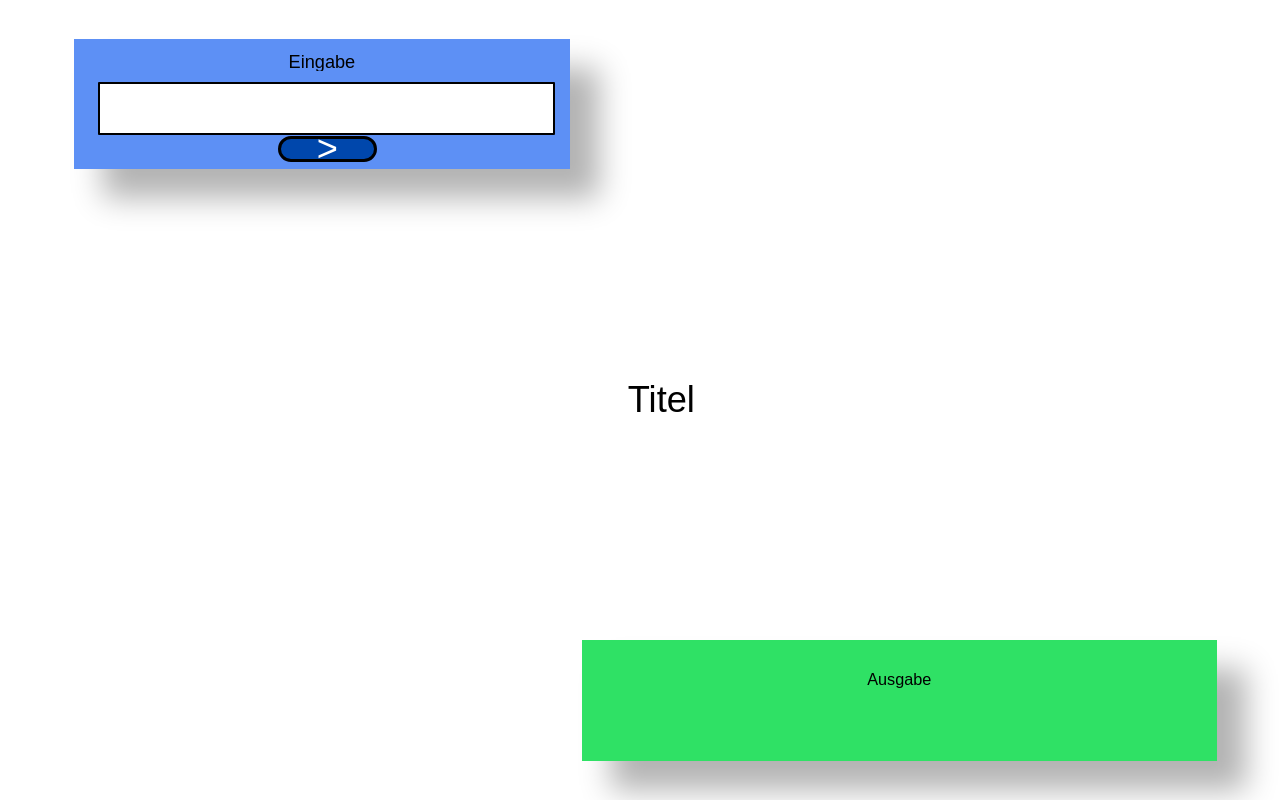
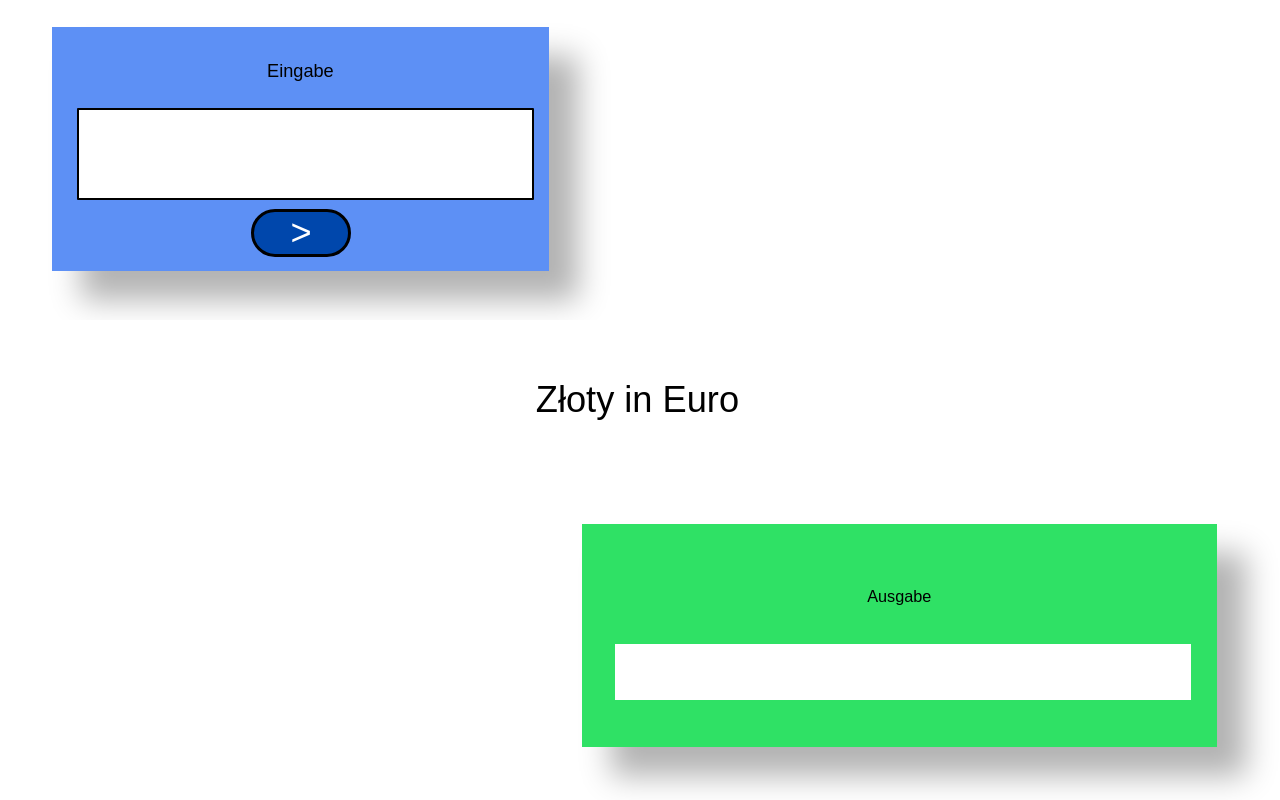
Before and after one commit to ChristophLichtblau/JavaScriptSchulung, a plain HTML site: page EInagbeAusgabe/index.html in a window 1280 px wide. Drawn offline with nearby package versions, Linux system fonts and the light colour scheme.

Commit message:
Złoty in Euro Funktion

```diff
--- a/EInagbeAusgabe/css/styles.css
+++ b/EInagbeAusgabe/css/styles.css
@@ -9,10 +9,10 @@ body {
 	box-sizing: border-box;
 	align-items: center;
 	justify-content: center;
-	top: 4.92%;
-	left: 5.75%;
+	top: 3.39%;
+	left: 4.07%;
 	width: 38.80%;
-	height: 16.16%;
+	height: 30.47%;
 	z-index: 9;
 	color: rgb(0, 0, 0);
 	overflow: hidden;
@@ -24,11 +24,10 @@ body {
 	padding: 0px;
 	margin: 0px;
 	user-select: none;
-undefined
+
 }
 
-#div1 {
-}
+
 
 #div2 {
 	display: flex;
@@ -36,10 +35,10 @@ undefined
 	box-sizing: border-box;
 	align-items: center;
 	justify-content: center;
-	top: 80.01%;
+	top: 65.53%;
 	left: 45.43%;
 	width: 49.66%;
-	height: 15.07%;
+	height: 27.87%;
 	z-index: 9;
 	color: rgb(0, 0, 0);
 	overflow: hidden;
@@ -59,7 +58,7 @@ undefined
 	top: 33.21%;
 	left: 4.95%;
 	width: 89.78%;
-	height: 33.92%;
+	height: 33.91%;
 	z-index: 9;
 	color: rgb(0, 0, 0);
 	overflow: hidden;
@@ -79,7 +78,7 @@ undefined
 	box-sizing: border-box;
 	align-items: center;
 	justify-content: center;
-	top: 11.47%;
+	top: 11.46%;
 	left: 40.00%;
 	width: 20.00%;
 	height: 13.19%;
@@ -102,9 +101,9 @@ undefined
 	align-items: center;
 	justify-content: center;
 	top: 74.55%;
-	left: 41.08%;
+	left: 40.12%;
 	width: 20.00%;
-	height: 19.96%;
+	height: 19.95%;
 	z-index: 9;
 	color: rgb(255, 255, 255);
 	overflow: hidden;
@@ -140,28 +139,6 @@ undefined
 	user-select: none;
 }
 
-#ausgabe {
-	display: flex;
-	position: absolute;
-	box-sizing: border-box;
-	align-items: center;
-	justify-content: center;
-	top: 168.11%;
-	left: -178.71%;
-	width: 457.39%;
-	height: 165.72%;
-	z-index: 9;
-	color: rgb(0, 0, 0);
-	overflow: hidden;
-	background-color: rgb(255, 255, 255);
-	border: solid rgb(0, 0, 0) 0px;
-	font-family: Arial, Helvetica, sans-serif;
-	font-size: 1.70vw;
-	padding: 0px;
-	margin: 0px;
-	user-select: none;
-}
-
 #titel {
 	display: flex;
 	position: absolute;
@@ -169,7 +146,7 @@ undefined
 	align-items: center;
 	justify-content: center;
 	top: 40.00%;
-	left: 5.33%;
+	left: 3.46%;
 	width: 92.68%;
 	height: 20.00%;
 	z-index: 9;
@@ -183,3 +160,25 @@ undefined
 	margin: 0px;
 	user-select: none;
 }
+
+#ausgabe {
+	display: flex;
+	position: absolute;
+	box-sizing: border-box;
+	align-items: center;
+	justify-content: center;
+	top: 53.51%;
+	left: 5.24%;
+	width: 90.71%;
+	height: 25.41%;
+	z-index: 9;
+	color: rgb(0, 0, 0);
+	overflow: hidden;
+	background-color: rgb(255, 255, 255);
+	border: solid rgb(0, 0, 0) 0px;
+	font-family: Arial, Helvetica, sans-serif;
+	font-size: 1.84vw;
+	padding: 0px;
+	margin: 0px;
+	user-select: none;
+}
--- a/EInagbeAusgabe/index.html
+++ b/EInagbeAusgabe/index.html
@@ -15,9 +15,8 @@
 		<div id="button">&gt;</div>
 	</div>
 	<div id="div2">
-		<div id="div8">Ausgabe
+		<div id="div8">Ausgabe</div>
 		<div id="ausgabe"></div>
-	</div>
 	</div>
 	<div id="titel">Titel</div>
 
--- a/EInagbeAusgabe/js/main.js
+++ b/EInagbeAusgabe/js/main.js
@@ -1,8 +1,15 @@
 $(document).ready(function() {
 	// when document loaded:
 
+
+	$("#titel").html("Złoty in Euro");
+
 	$("#button").on("mouseup",function() {
-
+		$("#ausgabe").html(verdoppeln);
 	});
 
+
+	function verdoppeln(){
+		return $("#eingabe").val() / 4.36 ;
+	}
 });
```
